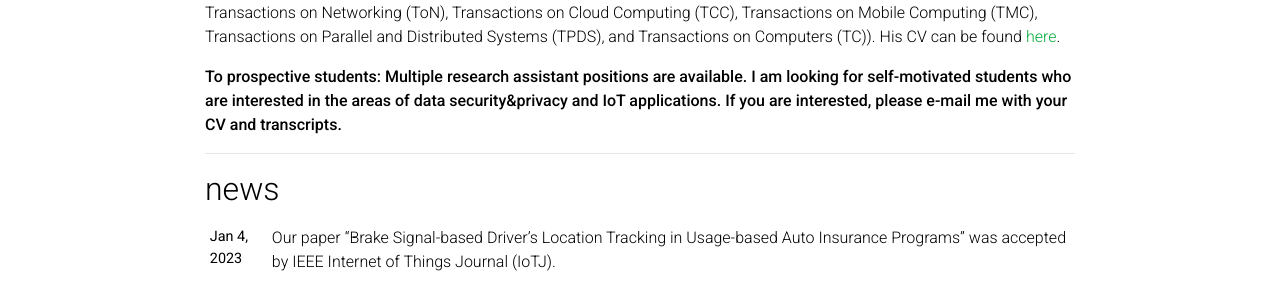
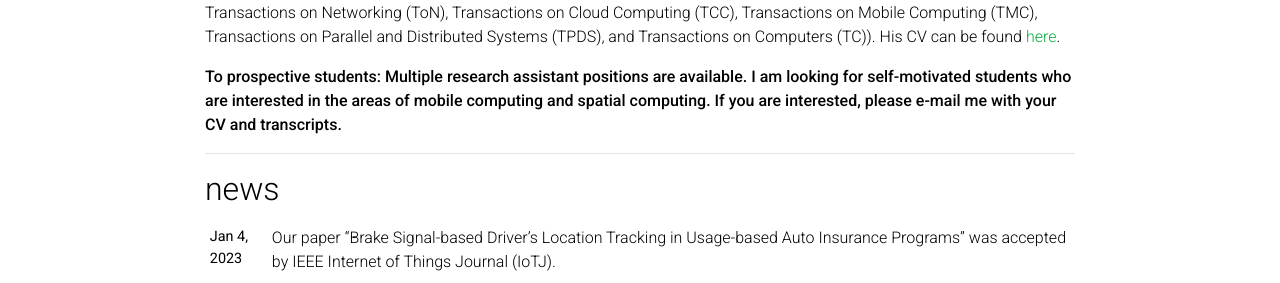
Before and after one commit to chenxiunt/chenxiunt.github.io, a Jekyll site: the page built from _pages/about.md, in a window 1280 px wide and 1244 px high. Shown: the part 528-811 px from the top of the window. Built offline with Jekyll 4.4.1, drawn with Linux system fonts in a browser that asks for light colours; full-size pictures stand in for the smaller copies a plugin makes; comment, search, counter and statistics services are not loaded; a style sheet for code colours, icons or effects is not loaded.

Commit message:
Update about.md

```diff
--- a/_pages/about.md
+++ b/_pages/about.md
@@ -22,6 +22,6 @@ Dr. Qiu received his Ph.D. degree in The Holcombe Department of Electrical and C
 
 Dr. Qiu's research interests span the areas of **mobile crowdsourcing** and **vehicle information systems**. His research results have been published in highly-competitive conferences and journals (e.g., INFOCOM, AAMAS, SIGSPATIAL, IPSN, ICDCS, CIKM, Transactions on Networking (ToN), Transactions on Cloud Computing (TCC), Transactions on Mobile Computing (TMC), Transactions on Parallel and Distributed Systems (TPDS), and Transactions on Computers (TC)). His CV can be found [here](https://github.com/chenxiunt/chenxiunt.github.io/blob/fdd3ece5ee456db77bf4498ff83c69ffed559801/assets/pdf/CV2021.pdf).
 
-**To prospective students: Multiple research assistant positions are available. I am looking for self-motivated students who are interested in the areas of data security&privacy and IoT applications. If you are interested, please e-mail me with your CV and transcripts.**
+**To prospective students: Multiple research assistant positions are available. I am looking for self-motivated students who are interested in the areas of mobile computing and spatial computing. If you are interested, please e-mail me with your CV and transcripts.**
 
 ---
```
